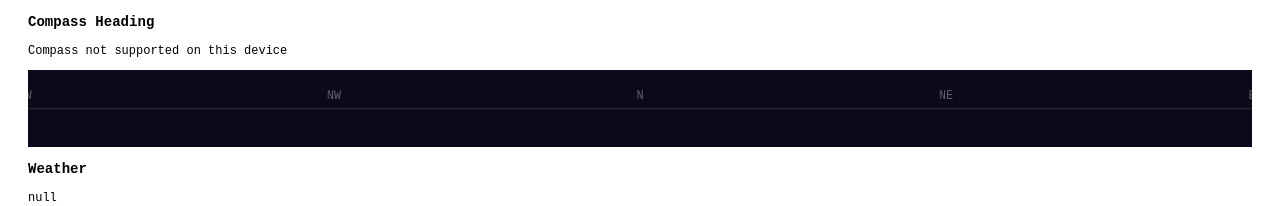
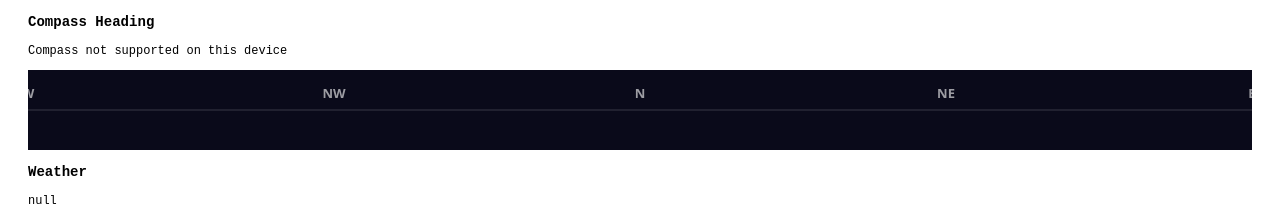
Before and after one commit to Banana-Hammock/moon-tracker, a React (Vite) app: page / in a window 1280 px wide. Shown: the part 189-395 px from the top of the page. Built offline with nearby package versions, Linux system fonts and the light colour scheme; no server answers.

Commit message:
fix blurry horizon strip text

```diff
--- a/src/components/HorizonStrip.jsx
+++ b/src/components/HorizonStrip.jsx
@@ -6,8 +6,14 @@ function HorizonStrip({ heading, moonAzimuth }) {
   useEffect(() => {
     const canvas = canvasRef.current
     const ctx = canvas.getContext('2d')
-    const width = canvas.width
-    const height = canvas.height
+    const dpr = window.devicePixelRatio || 1
+
+    const width = canvas.offsetWidth
+    const height = canvas.offsetHeight
+
+    canvas.width = width * dpr
+    canvas.height = height * dpr
+    ctx.scale(dpr, dpr)
 
     // Clear canvas
     ctx.clearRect(0, 0, width, height)
@@ -37,22 +43,20 @@ function HorizonStrip({ heading, moonAzimuth }) {
     ]
 
     directions.forEach(({ label, deg }) => {
-      // Difference between direction and current heading
       let diff = deg - (heading || 0)
       if (diff > 180) diff -= 360
       if (diff < -180) diff += 360
 
       const x = width / 2 + (diff / 90) * (width / 2)
-
       if (x < 0 || x > width) return
 
-      ctx.fillStyle = '#ffffff60'
-      ctx.font = '12px monospace'
+      ctx.fillStyle = '#ffffff99'
+      ctx.font = '600 13px system-ui, sans-serif'
       ctx.textAlign = 'center'
-      ctx.fillText(label, x, height / 2 - 10)
+      ctx.fillText(label, x, height / 2 - 12)
     })
 
-    // Draw moon indicator on strip
+    // Draw moon indicator
     const moonDeg = moonAzimuth * (180 / Math.PI) + 180
     let moonDiff = moonDeg - (heading || 0)
     if (moonDiff > 180) moonDiff -= 360
@@ -72,9 +76,7 @@ function HorizonStrip({ heading, moonAzimuth }) {
   return (
     <canvas
       ref={canvasRef}
-      width={window.innerWidth}
-      height={80}
-      style={{ display: 'block', width: '100%' }}
+      style={{ display: 'block', width: '100%', height: '80px' }}
     />
   )
 }
```
